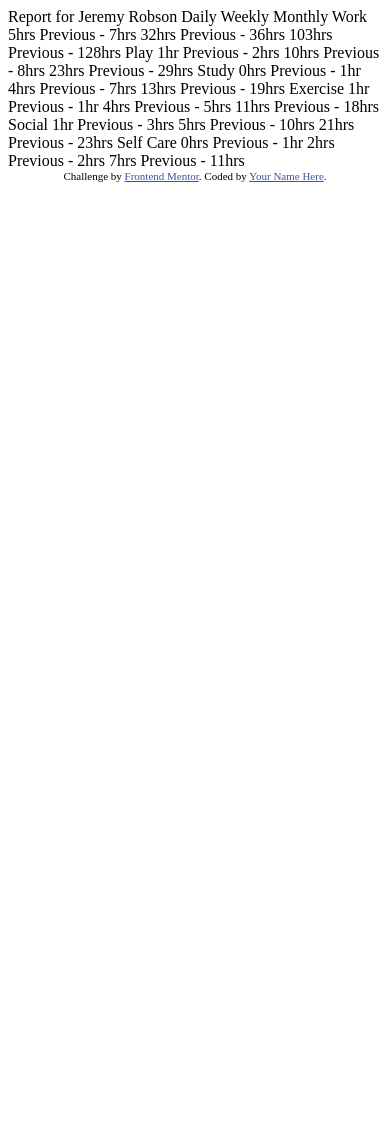
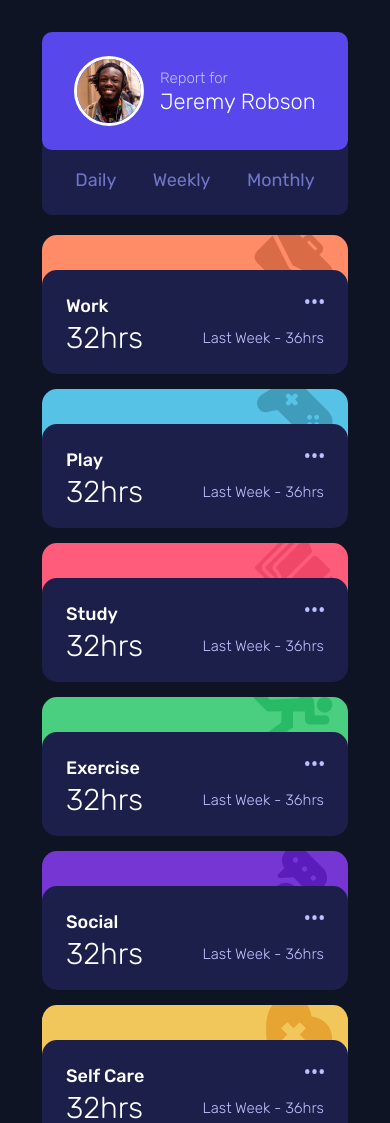
Before and after one commit to GAA-ArRocK/time_tracking_dashboard, a plain HTML site: page index.html in a window 390 px wide. Shown: the top 1123 px of the page. Before the commit the page ends 844 px from the top, so only its background shows below. Drawn offline with Linux system fonts and the light colour scheme.

Commit message:
V1 Mobile
full functioning

```diff
--- a/index.html
+++ b/index.html
@@ -5,76 +5,95 @@
   <meta name="viewport" content="width=device-width, initial-scale=1.0"> <!-- displays site properly based on user's device -->
 
   <link rel="icon" type="image/png" sizes="32x32" href="./images/favicon-32x32.png">
+  <link rel="stylesheet" href="style.css">
 
   <title>Frontend Mentor | Time tracking dashboard</title>
 
-  <!-- Feel free to remove these styles or customise in your own stylesheet 👍 -->
-  <style>
-    .attribution { font-size: 11px; text-align: center; }
-    .attribution a { color: hsl(228, 45%, 44%); }
-  </style>
 </head>
 <body>
+  <div class="mainContainer">
+    <!-- PROFILE BLOCK -->
+    <div class="profileBlock">
+      <div class="profileUpperPart">
+        <img class="profilePicture" src="./images/image-jeremy.png" alt="" srcset="">
+        <p>Report for<br/> <span class="profileName">Jeremy Robson</span></p>
+      </div>
+      <div class="profileBottomPart">
+        <ul>
+          <li class="listElement" id="daily">Daily</li>
+          <li class="listElement" id="weekly">Weekly</li>
+          <li class="listElement" id="monthly">Monthly</li>
+        </ul>
+      </div>
 
-  Report for
-  Jeremy Robson
+    <!-- SMALL BLOCKS -->
+      <div class="timeBlock work">
+        <div class="timeBlockUpperPart"></div>
+        <div class="timeBlockBottomPart">
+          <p class="blockType">Work</p>
+          <img class="dots" src="./images/icon-ellipsis.svg" alt="" srcset="">
+          <p class="hours">32hrs</p>
+          <p class="lastWeekHours">Last Week - 36hrs</p>
+        </div>
+      </div>
 
-  Daily
-  Weekly
-  Monthly
+      <div class="timeBlock play">
+        <div class="timeBlockUpperPart"></div>
+        <div class="timeBlockBottomPart">
+          <p class="blockType">Play</p>
+          <img class="dots" src="./images/icon-ellipsis.svg" alt="" srcset="">
+          <p class="hours">32hrs</p>
+          <p class="lastWeekHours">Last Week - 36hrs</p>
+        </div>
+      </div>
 
-  Work
-  5hrs <!-- daily -->
-  Previous - 7hrs <!-- daily -->
-  32hrs <!-- weekly -->
-  Previous - 36hrs <!-- weekly -->
-  103hrs <!-- monthly -->
-  Previous - 128hrs <!-- monthly -->
+      <div class="timeBlock study">
+        <div class="timeBlockUpperPart"></div>
+        <div class="timeBlockBottomPart">
+          <p class="blockType">Study</p>
+          <img class="dots" src="./images/icon-ellipsis.svg" alt="" srcset="">
+          <p class="hours">32hrs</p>
+          <p class="lastWeekHours">Last Week - 36hrs</p>
+        </div>
+      </div>
 
-  Play
-  1hr <!-- daily -->
-  Previous - 2hrs <!-- daily -->
-  10hrs <!-- weekly -->
-  Previous - 8hrs <!-- weekly -->
-  23hrs <!-- monthly -->
-  Previous - 29hrs <!-- monthly -->
+      <div class="timeBlock exercise">
+        <div class="timeBlockUpperPart"></div>
+        <div class="timeBlockBottomPart">
+          <p class="blockType">Exercise</p>
+          <img class="dots" src="./images/icon-ellipsis.svg" alt="" srcset="">
+          <p class="hours">32hrs</p>
+          <p class="lastWeekHours">Last Week - 36hrs</p>
+        </div>
+      </div>
 
-  Study
-  0hrs <!-- daily -->
-  Previous - 1hr <!-- daily -->
-  4hrs <!-- weekly -->
-  Previous - 7hrs <!-- weekly -->
-  13hrs <!-- monthly -->
-  Previous - 19hrs <!-- monthly -->
+      <div class="timeBlock social">
+        <div class="timeBlockUpperPart"></div>
+        <div class="timeBlockBottomPart">
+          <p class="blockType">Social</p>
+          <img class="dots" src="./images/icon-ellipsis.svg" alt="" srcset="">
+          <p class="hours">32hrs</p>
+          <p class="lastWeekHours">Last Week - 36hrs</p>
+        </div>
+      </div>
 
-  Exercise
-  1hr <!-- daily -->
-  Previous - 1hr <!-- daily -->
-  4hrs <!-- weekly -->
-  Previous - 5hrs <!-- weekly -->
-  11hrs <!-- monthly -->
-  Previous - 18hrs <!-- monthly -->
+      <div class="timeBlock selfcare">
+        <div class="timeBlockUpperPart"></div>
+        <div class="timeBlockBottomPart">
+          <p class="blockType">Self Care</p>
+          <img class="dots" src="./images/icon-ellipsis.svg" alt="" srcset="">
+          <p class="hours">32hrs</p>
+          <p class="lastWeekHours">Last Week - 36hrs</p>
+        </div>
+      </div>
 
-  Social
-  1hr <!-- daily -->
-  Previous - 3hrs <!-- daily -->
-  5hrs <!-- weekly -->
-  Previous - 10hrs <!-- weekly -->
-  21hrs <!-- monthly -->
-  Previous - 23hrs <!-- monthly -->
-
-  Self Care
-  0hrs <!-- daily -->
-  Previous - 1hr <!-- daily -->
-  2hrs <!-- weekly -->
-  Previous - 2hrs <!-- weekly -->
-  7hrs <!-- monthly -->
-  Previous - 11hrs <!-- monthly -->
-
-
+    </div>
+  </div>
   <div class="attribution">
     Challenge by <a href="https://www.frontendmentor.io?ref=challenge" target="_blank">Frontend Mentor</a>.
-    Coded by <a href="#">Your Name Here</a>.
+    Coded by <a href="#">Tony</a>.
   </div>
+
+<script src="script.js" defer></script>
 </body>
 </html>
--- /dev/null
+++ b/script.js
@@ -0,0 +1,33 @@
+const JSON_FILE = './data.json'
+const listElements = document.querySelectorAll('.listElement')
+
+async function getData(timePeriod) {
+    const response = await fetch(JSON_FILE)
+    const data = await response.json()
+
+    data.forEach(element => {
+        let currentHours = document.querySelector(`.timeBlock.${element.title.toLowerCase().replace(' ','')} .hours`)
+        let lastWeekHours = document.querySelector(`.timeBlock.${element.title.toLowerCase().replace(' ','')} .lastWeekHours`)
+
+        switch(timePeriod) {
+            case 'daily':
+                currentHours.innerText = element.timeframes.daily.current + 'hrs'
+                lastWeekHours.innerText = 'Last Week - ' + element.timeframes.daily.previous + 'hrs'
+                break
+            case 'weekly':
+                currentHours.innerText = element.timeframes.weekly.current + 'hrs'
+                lastWeekHours.innerText = 'Last Week - ' + element.timeframes.weekly.previous + 'hrs'
+                break
+            case 'monthly':
+                currentHours.innerText = element.timeframes.monthly.current + 'hrs'
+                lastWeekHours.innerText = 'Last Week - ' + element.timeframes.monthly.previous + 'hrs'
+                break
+        }
+    })
+}
+
+listElements.forEach(element => {
+    element.addEventListener('click', () => {
+        getData(element.id)
+    })
+})
--- /dev/null
+++ b/style.css
@@ -0,0 +1,197 @@
+@import url('https://fonts.googleapis.com/css2?family=Rubik:wght@300;400;500&display=swap');
+
+:root{
+
+    /* ### Primary */
+
+    --Blue: hsl(246, 80%, 60%);
+
+    --Light-red-work: hsl(15, 100%, 70%);
+    --Soft-blue-play-: hsl(195, 74%, 62%);
+    --Light-red-study: hsl(348, 100%, 68%);
+    --Lime-green-exercise-: hsl(145, 58%, 55%);
+    --Violet-social: hsl(264, 64%, 52%);
+    --Soft-orange-self-care: hsl(43, 84%, 65%);
+
+    /* ### Neutral */
+
+    --Very-dark-blue: hsl(226, 43%, 10%);
+    --Dark-blue: hsl(235, 46%, 20%);
+    --Desaturated-blue: hsl(235, 45%, 61%);
+    --Pale-Blue: hsl(236, 100%, 87%);
+}
+
+* {
+    padding: 0;
+    margin: 0;
+    box-sizing: border-box;
+}
+
+body {
+    background-color: var(--Very-dark-blue);
+    display: block;
+    font-family: "Rubik", sans-serif;
+    font-size: 18px;
+    font-weight: 300;
+}
+
+.mainContainer {
+    max-width: 370px;
+    display: grid;
+    margin: 0 auto;
+    padding: 2rem;
+}
+
+.profileBlock {
+    margin-bottom: 3rem;
+}
+
+.profileUpperPart {
+    position:relative;
+    display:flex;
+    flex-direction: row;
+    background-color: var(--Blue);
+    color: var(--Pale-Blue);
+    justify-content:left;
+    align-items: center;
+    padding: 1.5rem 0.5rem;
+    border-radius: 10px;
+    z-index: 5;
+}
+
+.profilePicture {
+    height: 70px;
+    width: 70px;
+    border: 3px solid white;
+    border-radius: 50%;
+    margin-left: 1.5rem;
+    margin-right: 1rem;
+}
+
+p {
+    font-size: 15px;
+    line-height: 1.5rem;
+}
+
+p .profileName {
+    font-size: 22px;
+    font-weight: 300;
+    color: white;
+}
+
+.profileBottomPart {
+    position: relative;
+    top: -5px;
+    background-color: var(--Dark-blue);
+    border-radius: 0 0 10px 10px;
+    color: var(--Desaturated-blue);
+    font-weight: 400;
+
+    display: flex;
+    align-items: center;
+    justify-content: space-evenly;
+    word-spacing: 2rem;
+
+    padding-top: 1.5rem;
+    padding-bottom: 1.5rem;
+    z-index: 3;
+}
+
+.profileBottomPart ul {
+    list-style-type: none;
+    cursor: pointer;
+}
+
+.profileBottomPart ul li {
+    display: inline;
+}
+
+li:hover {
+    color:white;
+    transition: color 0.3s;
+}
+
+.timeBlockUpperPart {
+    position: relative;
+    background-color: white;
+    height: 50px;
+    top: 15px;
+    z-index: -1;
+    border-radius: 15px 15px 0 0;
+    background-repeat: no-repeat;
+    background-position-x: calc(100% - 15px);
+    background-position-y: -10px;
+}
+
+.timeBlockBottomPart {
+    background-color: var(--Dark-blue);
+    border-radius: 15px;
+    padding: 1.5rem 1.5rem;
+    color: white;
+    display: grid;
+    grid-template-columns: repeat(2, 1fr);
+    row-gap: 0.5rem;
+}
+
+.lastWeekHours {
+    color: var(--Pale-Blue);
+}
+
+.timeBlockBottomPart .dots, .lastWeekHours{
+    text-align: right;
+}
+
+.timeBlockBottomPart .blockType {
+    font-weight: 500;
+    font-size: 18px;
+}
+
+.timeBlock.work .timeBlockUpperPart {
+    background-color: var(--Light-red-work);
+    background-image: url('./images/icon-work.svg');
+}
+
+.timeBlock.play .timeBlockUpperPart {
+    background-color: var(--Soft-blue-play-);
+    background-image: url('./images/icon-play.svg');
+}
+
+.timeBlock.study .timeBlockUpperPart {
+    background-color: var(--Light-red-study);
+    background-image: url('./images/icon-study.svg');
+}
+
+.timeBlock.exercise .timeBlockUpperPart {
+    background-color: var(--Lime-green-exercise-);
+    background-image: url('./images/icon-exercise.svg');
+}
+
+.timeBlock.social .timeBlockUpperPart {
+    background-color: var(--Violet-social);
+    background-image: url('./images/icon-social.svg');
+}
+
+.timeBlock.selfcare .timeBlockUpperPart {
+    background-color: var(--Soft-orange-self-care);
+    background-image: url('./images/icon-self-care.svg');
+}
+
+.hours {
+    font-size: 30px;
+}
+
+.dots {
+    width: 100%;
+    padding-top: 5px;
+    padding-left: 110px;
+}
+
+.attribution {
+    font-size: 10px;
+    text-align: center;
+    color: var(--Pale-Blue);
+}
+.attribution a {
+    font-size: 10px;
+    color: hsl(228, 45%, 44%);
+}
```
